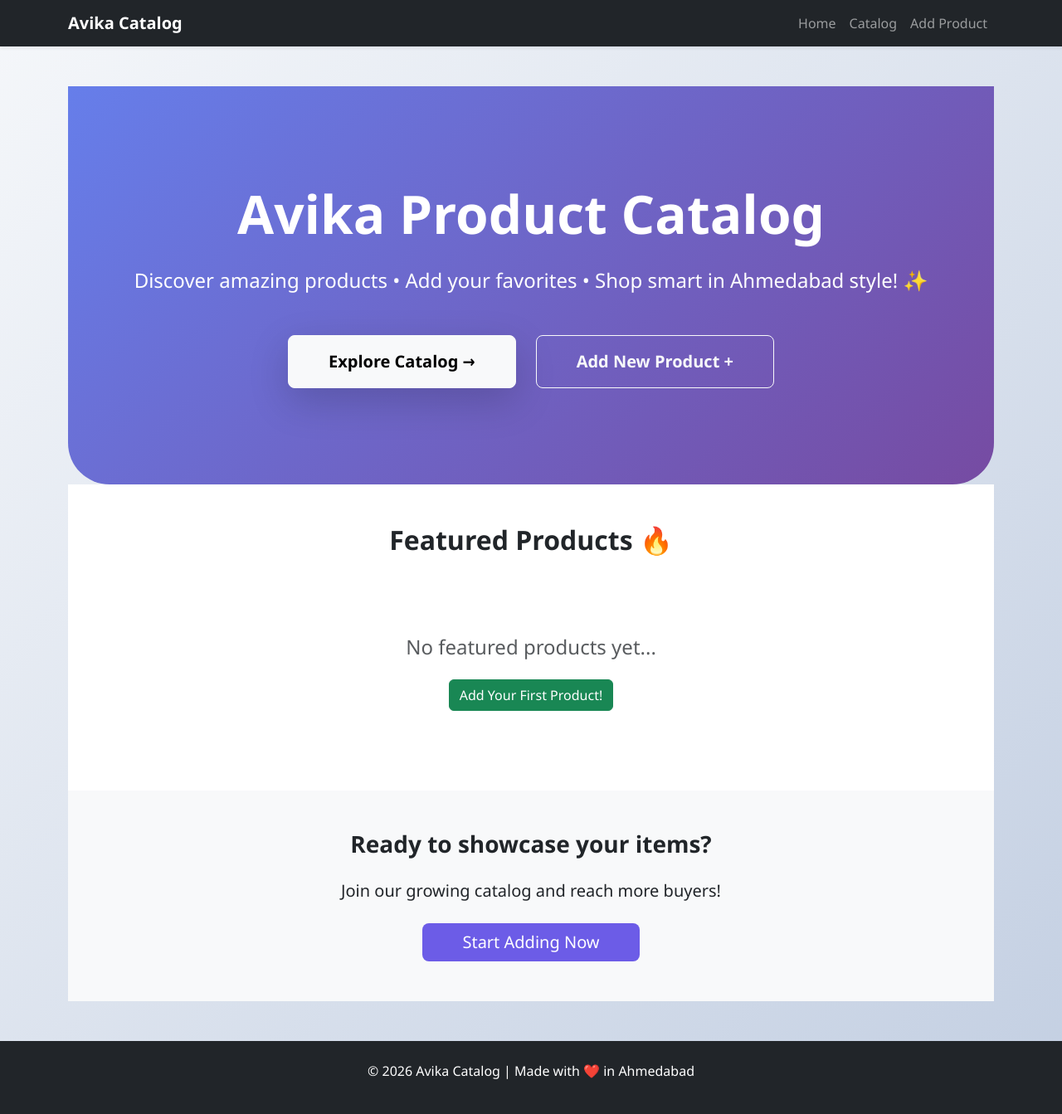
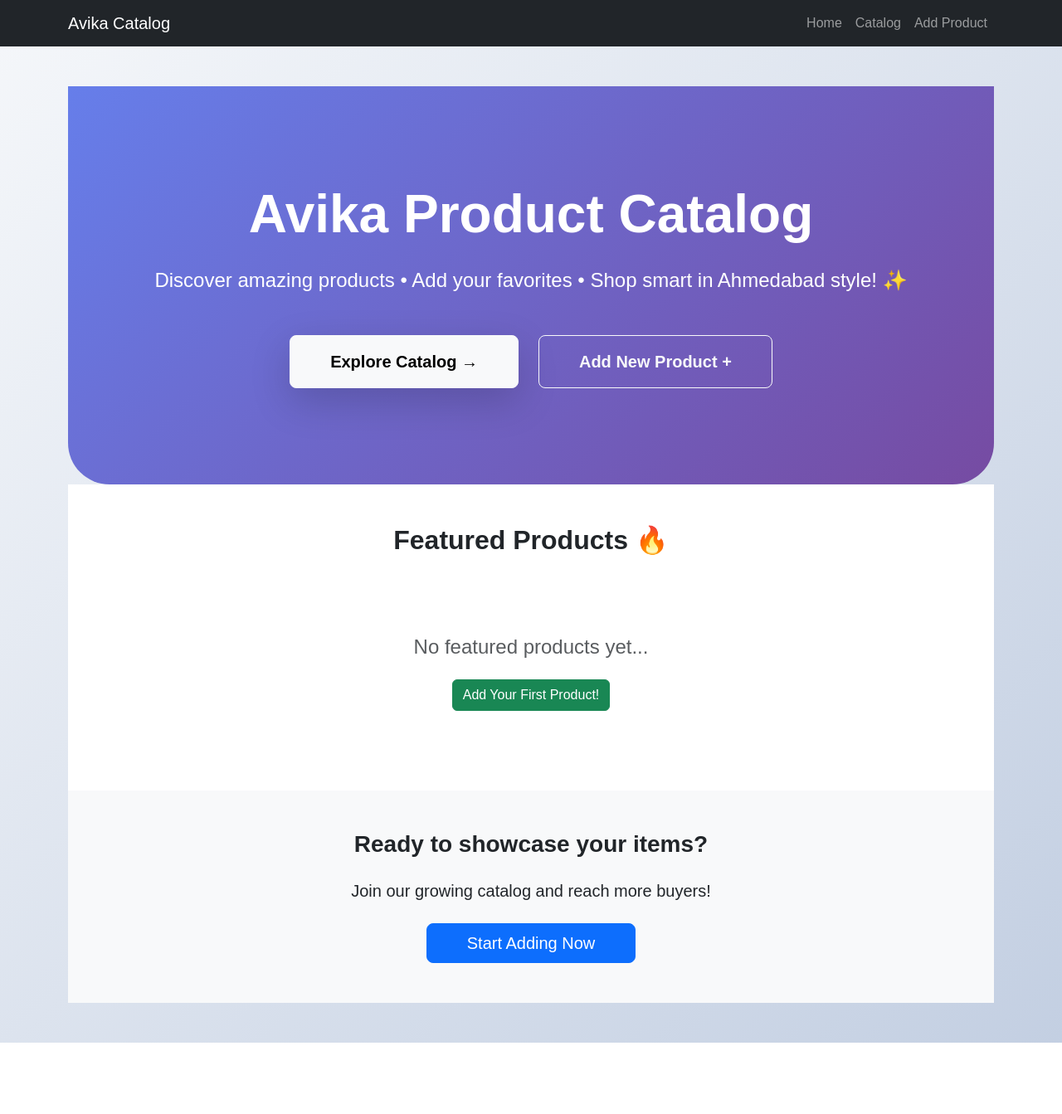
Before and after one commit to devendra-9638/avika-catalog, a Flask app: page / in a window 1280 px wide. Shown: the whole page at 83% size. After the commit the page ends 1257 px from the top, so only its background shows below. Run offline with Flask 3, Linux system fonts and the light colour scheme.

Commit message:
Update base.html
new code

```diff
--- a/templates/base.html
+++ b/templates/base.html
@@ -3,85 +3,41 @@
 <head>
     <meta charset="UTF-8">
     <meta name="viewport" content="width=device-width, initial-scale=1.0">
-    <title>{% block title %}Product Catalog{% endblock %}</title>
-    <!-- Bootstrap CSS -->
+    <title>{% block title %}Avika Catalog{% endblock %}</title>
     <link href="https://cdn.jsdelivr.net/npm/bootstrap@5.3.3/dist/css/bootstrap.min.css" rel="stylesheet">
-    <!-- Custom CSS for creative look -->
     <style>
-        body {
-            background: linear-gradient(135deg, #f5f7fa 0%, #c3cfe2 100%);
-            font-family: 'Segoe UI', Tahoma, Geneva, Verdana, sans-serif;
-        }
-        .card {
-            transition: transform 0.3s ease, box-shadow 0.3s ease;
-            border: none;
-            border-radius: 15px;
-            overflow: hidden;
-            box-shadow: 0 10px 20px rgba(0,0,0,0.1);
-        }
-        .card:hover {
-            transform: translateY(-10px);
-            box-shadow: 0 20px 40px rgba(0,0,0,0.2);
-        }
-        .card-img-top {
-            height: 220px;
-            object-fit: cover;
-            transition: transform 0.5s ease;
-        }
-        .card:hover .card-img-top {
-            transform: scale(1.08);
-        }
-        .btn-primary {
-            background: #6c5ce7;
-            border: none;
-        }
-        .btn-primary:hover {
-            background: #5a4bc7;
-        }
-        .price-badge {
-            font-size: 1.3rem;
-            font-weight: bold;
-            color: #e84393;
-        }
+        body { background: linear-gradient(135deg, #f5f7fa 0%, #c3cfe2 100%); font-family: Arial; }
+        .card { transition: transform 0.3s; box-shadow: 0 10px 20px rgba(0,0,0,0.1); border-radius: 15px; }
+        .card:hover { transform: translateY(-10px); box-shadow: 0 20px 40px rgba(0,0,0,0.2); }
+        .hero { background: linear-gradient(135deg, #667eea 0%, #764ba2 100%); color: white; border-radius: 0 0 50px 50px; padding: 100px 0; text-align: center; }
     </style>
 </head>
-<body class="bg-light">
-
-    <nav class="navbar navbar-expand-lg navbar-dark bg-dark shadow-sm">
+<body>
+    <nav class="navbar navbar-expand-lg navbar-dark bg-dark">
         <div class="container">
-            <a class="navbar-brand fw-bold" href="{{ url_for('home') }}">Avika Catalog</a>
-            <button class="navbar-toggler" type="button" data-bs-toggle="collapse" data-bs-target="#navbarNav">
-                <span class="navbar-toggler-icon"></span>
-            </button>
-            <div class="collapse navbar-collapse" id="navbarNav">
+            <a class="navbar-brand" href="{{ url_for('home') }}">Avika Catalog</a>
             <ul class="navbar-nav ms-auto">
                 <li class="nav-item"><a class="nav-link" href="{{ url_for('home') }}">Home</a></li>
                 <li class="nav-item"><a class="nav-link" href="{{ url_for('catalog') }}">Catalog</a></li>
                 <li class="nav-item"><a class="nav-link" href="{{ url_for('upload') }}">Add Product</a></li>
             </ul>
         </div>
-        </div>
     </nav>
 
     <div class="container my-5">
-        {% with messages = get_flashed_messages(with_categories=true) %}
+        {% with messages = get_flashed_messages() %}
             {% if messages %}
-                {% for category, message in messages %}
-                    <div class="alert alert-{{ 'success' if category=='message' else 'danger' }} alert-dismissible fade show" role="alert">
-                        {{ message }}
-                        <button type="button" class="btn-close" data-bs-dismiss="alert"></button>
+                <div class="alert alert-success">
+                    {% for message in messages %}
+                        {{ message }}<br>
+                    {% endfor %}
                 </div>
-                {% endfor %}
             {% endif %}
         {% endwith %}
 
         {% block content %}{% endblock %}
     </div>
 
-    <footer class="bg-dark text-white text-center py-4 mt-auto">
-        <p>&copy; 2026 Avika Catalog | Made with ❤️ in Ahmedabad</p>
-    </footer>
-
     <script src="https://cdn.jsdelivr.net/npm/bootstrap@5.3.3/dist/js/bootstrap.bundle.min.js"></script>
 </body>
 </html>
```
Lines whose indentation alone changed are shown as unchanged.
